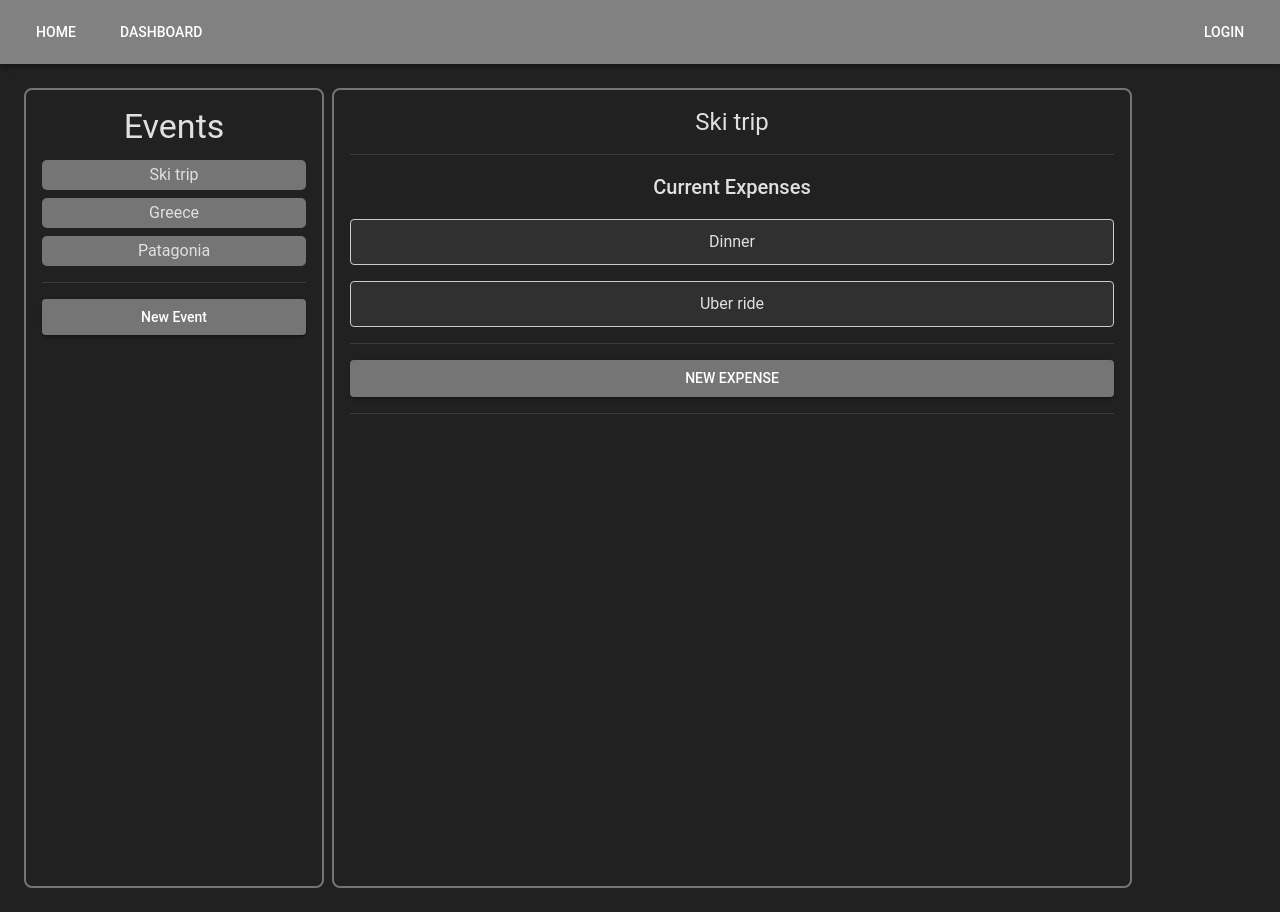
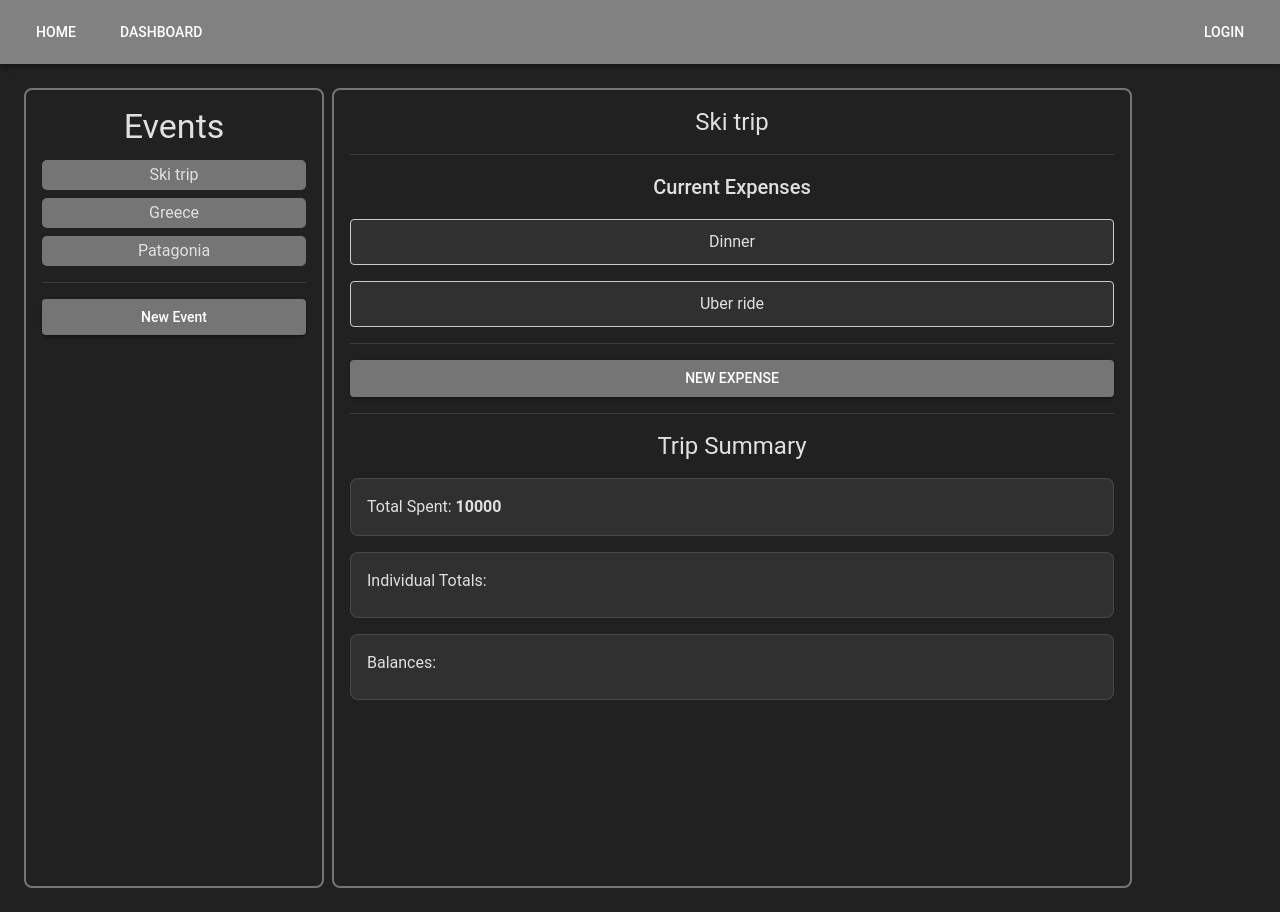
Before and after one commit to Zveaga/expense_splitter_react, a React (Create React App) app: page / in a window 1280 px wide. Both pictures are taken after a click on the element "Ski trip". Built offline with nearby package versions, Linux system fonts and the light colour scheme.

Commit message:
working on displaying the trip summary

```diff
--- a/src/pages/Home.tsx
+++ b/src/pages/Home.tsx
@@ -1,6 +1,6 @@
 import React, { use, useEffect, useState } from 'react'
 import { Event, Expense, User, } from '../types/interfaces';
-import { Modal, Container, Box, Stack, InputBase, Divider, Typography, useTheme, TextField, FormControl, Select, Button, InputLabel, MenuItem, } from '@mui/material';
+import { Paper, Modal, Container, Box, Stack, InputBase, Divider, Typography, useTheme, TextField, FormControl, Select, Button, InputLabel, MenuItem, } from '@mui/material';
 // import { user1, user2 } from './Dashboard.tsx'
 // import { expenses } from './Dashboard.tsx';
 
@@ -287,6 +287,8 @@ const Home: React.FC = () => {
 					New Expense
 				</Button>
 
+
+
 				<Modal
 					open={openNewExpenseModal}
 					onClose={handleCloseNewExpenseModal}
@@ -365,6 +367,72 @@ const Home: React.FC = () => {
 				</Modal>
 
       			<Divider />
+
+				{/*-------------TRIP SUMMARY-------------*/}
+				<Stack spacing={2} mt={4}>
+					<Typography variant='h5' align='center'>Trip Summary</Typography>
+
+					{/*----Total spent----*/}
+					{/* <Paper elevation={2} sx={{ padding: 2 }}>
+						<Typography variant="subtitle1">Total Spent: 1000</Typography>
+						<Typography variant="h6">1000</Typography>
+					</Paper> */}
+					<Box
+						sx={{
+						backgroundColor: theme.palette.background.paper,
+						padding: 2,
+						borderRadius: 2,
+						border: `1px solid ${theme.palette.divider}`,
+						}}
+					>
+						<Typography variant="h7">
+							Total Spent: <strong>10000</strong>
+						</Typography>
+
+						{/* <Box display="flex" alignItems="center" gap={5}>
+							<Typography variant="h6">Total Spent:</Typography>
+							<Typography variant="h6"> <strong>10000</strong></Typography>
+						</Box> */}
+					</Box>
+
+  					{/*----Individual Totals----*/}
+					<Box
+						sx={{
+						backgroundColor: theme.palette.background.paper,
+						padding: 2,
+						borderRadius: 2,
+						border: `1px solid ${theme.palette.divider}`,
+						}}
+					>
+						<Typography variant="h7"> Individual Totals:</Typography>
+						<Stack spacing={1} mt={1}>
+
+						</Stack>
+
+						{/* <Box display="flex" alignItems="center" gap={5}>
+							<Typography variant="h6">Total Spent:</Typography>
+							<Typography variant="h6"> <strong>10000</strong></Typography>
+						</Box> */}
+					</Box>
+  					{/*----Who Owes Whom----*/}
+
+					  <Box
+						sx={{
+						backgroundColor: theme.palette.background.paper,
+						padding: 2,
+						borderRadius: 2,
+						border: `1px solid ${theme.palette.divider}`,
+						}}
+					>
+						<Typography variant="h7"> Balances:</Typography>
+						<Stack spacing={1} mt={1}>
+
+						</Stack>
+					</Box>
+
+
+
+				</Stack>
 
 			</Stack>
 		);
```
